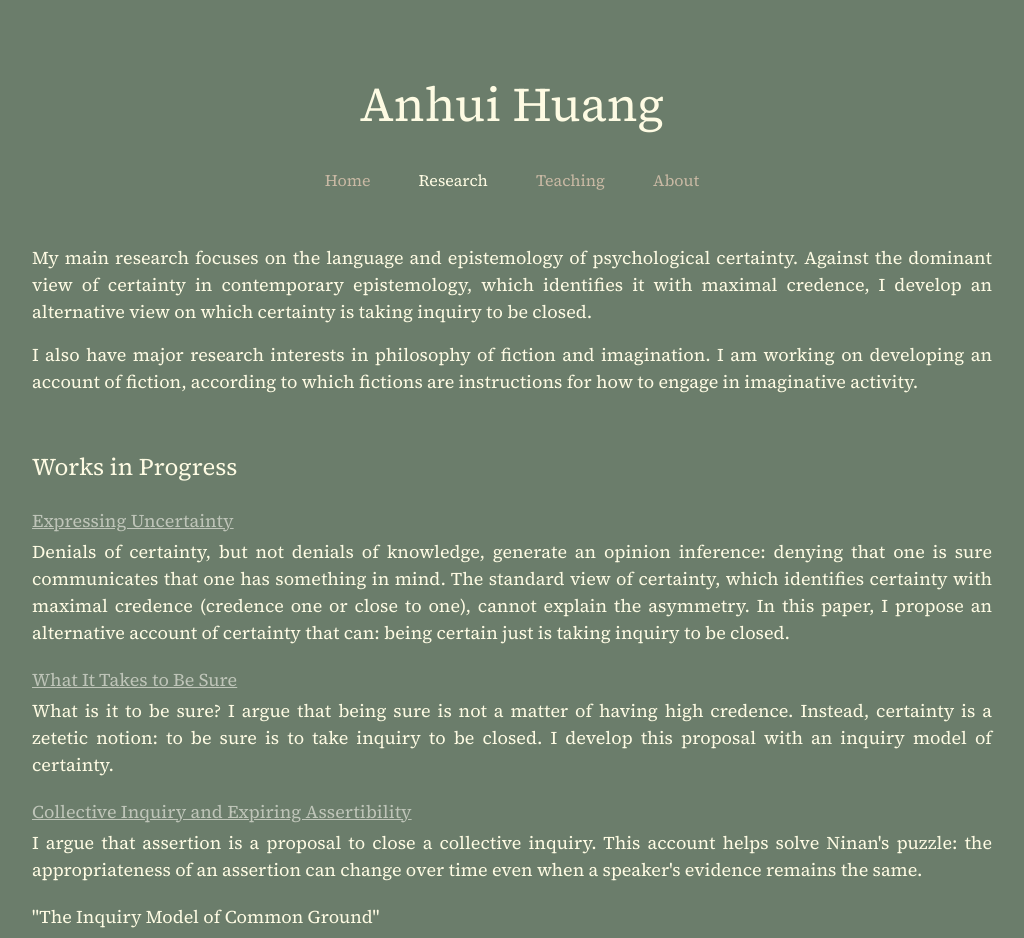
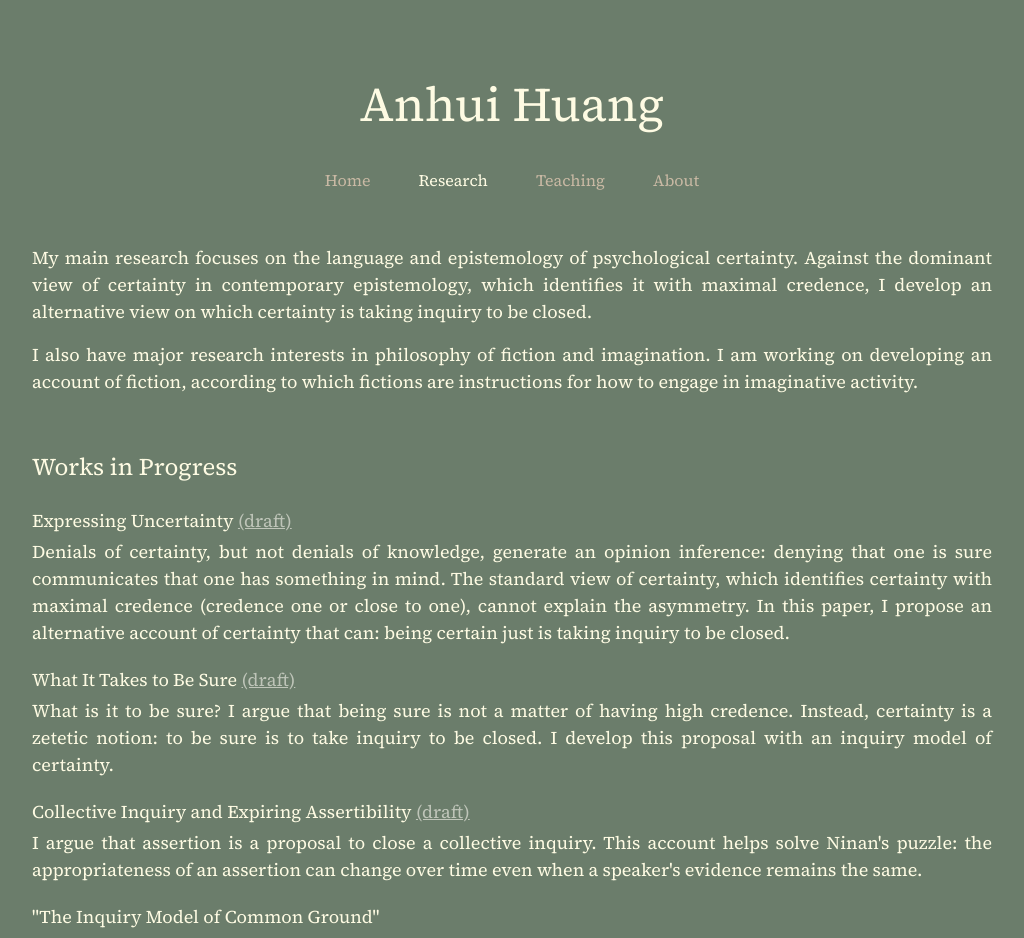
Before and after one commit to AnhuiHuang/personal-site, a Next.js app: page /research in a window 1280 px wide. Shown: the top 938 px of the page, without its empty margins (128-1152 px from the left). Built offline with nearby package versions, Linux system fonts and the light colour scheme.

Commit message:
Add clickable draft labels

```diff
--- a/app/research/page.tsx
+++ b/app/research/page.tsx
@@ -1,8 +1,6 @@
-
 export default function Research() {
   return (
     <main className="max-w-5xl mx-auto px-5 sm:px-8 pt-8 pb-8 text-[#FEFBE3] text-base sm:text-lg leading-normal text-justify">
-
       <p className="text-justify">
         My main research focuses on the language and epistemology of
         psychological certainty. Against the dominant view of certainty in
@@ -15,43 +13,65 @@
         I also have major research interests in philosophy of fiction and
         imagination. I am working on developing an account of fiction, according
         to which fictions are instructions for how to engage in imaginative activity.
-
       </p>
 
       <section className="mt-14">
-
         <h2 className="text-2xl mb-6 text-justify">Works in Progress</h2>
         <div className="space-y-5">
           <div className="text-justify">
-            <a href="public/expressing-uncertainty.pdf" target="_blank" rel="noopener noreferrer" className="underline text-[#BFC5B9]">
-  Expressing Uncertainty
+            Expressing Uncertainty{" "}
+            <a
+              href="/expressing-uncertainty.pdf"
+              target="_blank"
+              rel="noopener noreferrer"
+              className="underline text-[#BFC5B9]"
+            >
+              (draft)
             </a>
-  <span></span>
             <p className="mt-1 text-justify">
-              Denials of certainty, but not denials of knowledge, generate an opinion inference: denying that one is sure communicates that one has something in mind. The standard view of certainty, which identifies certainty with maximal credence (credence one or close to one), cannot explain the asymmetry. In this paper, I propose an alternative account of certainty that can: being certain just is taking inquiry to be closed.
+              Denials of certainty, but not denials of knowledge, generate an
+              opinion inference: denying that one is sure communicates that one
+              has something in mind. The standard view of certainty, which
+              identifies certainty with maximal credence (credence one or close
+              to one), cannot explain the asymmetry. In this paper, I propose an
+              alternative account of certainty that can: being certain just is
+              taking inquiry to be closed.
             </p>
           </div>
 
           <div className="text-justify">
-            <a href="public/what-it-takes-to-be-sure.pdf" target="_blank" rel="noopener noreferrer" className="underline text-[#BFC5B9]">
-  What It Takes to Be Sure
+            What It Takes to Be Sure{" "}
+            <a
+              href="/what-it-takes-to-be-sure.pdf"
+              target="_blank"
+              rel="noopener noreferrer"
+              className="underline text-[#BFC5B9]"
+            >
+              (draft)
             </a>
             <p className="mt-1 text-justify">
-              What is it to be sure? I argue that being sure is not a matter of having high credence. Instead, certainty is a zetetic notion: to be sure is to take inquiry to be closed. I develop this proposal with an inquiry model of certainty.
-
+              What is it to be sure? I argue that being sure is not a matter of
+              having high credence. Instead, certainty is a zetetic notion: to
+              be sure is to take inquiry to be closed. I develop this proposal
+              with an inquiry model of certainty.
             </p>
           </div>
 
           <div className="text-justify">
-
-            <a href="public/collective-inquiry-and-expiring-assertibility.pdf" target="_blank" rel="noopener noreferrer" className="underline text-[#BFC5B9]">
-  Collective Inquiry and Expiring Assertibility
+            Collective Inquiry and Expiring Assertibility{" "}
+            <a
+              href="/collective-inquiry-and-expiring-assertibility.pdf"
+              target="_blank"
+              rel="noopener noreferrer"
+              className="underline text-[#BFC5B9]"
+            >
+              (draft)
             </a>
-  <span></span>
             <p className="mt-1 text-justify">
               I argue that assertion is a proposal to close a collective
-              inquiry. This account helps solve Ninan's puzzle: the appropriateness of an assertion can change over
-              time even when a speaker's evidence remains the same.
+              inquiry. This account helps solve Ninan's puzzle: the
+              appropriateness of an assertion can change over time even when a
+              speaker's evidence remains the same.
             </p>
           </div>
 
@@ -67,7 +87,10 @@
           <div className="text-justify">
             "What Counts as Progress in Inquiry"
             <p className="mt-1 text-justify">
-              What does it mean to make progress in inquiry? I compare two pictures of progress in inquiry: the exploration picture and the goal-directed picture. I argue that the exploration picture is better.
+              What does it mean to make progress in inquiry? I compare two
+              pictures of progress in inquiry: the exploration picture and the
+              goal-directed picture. I argue that the exploration picture is
+              better.
             </p>
           </div>
 
@@ -82,27 +105,31 @@
           <div className="text-justify">
             "When Authors Are Bad Instructors"
             <p className="mt-1 text-justify">
-              “In killing the sheriff, Ed did the right thing, for he would have been arrested for the stolen gold.” It is jarring when a sentence like this appears in a novel. More importantly, many of us consider it false, even in the fiction. But why? I propose an explanation of imaginative resistance that focuses on the author's role as instructor in a collaborative imaginative activity.
+              “In killing the sheriff, Ed did the right thing, for he would have
+              been arrested for the stolen gold.” It is jarring when a sentence
+              like this appears in a novel. More importantly, many of us
+              consider it false, even in the fiction. But why? I propose an
+              explanation of imaginative resistance that focuses on the
+              author's role as instructor in a collaborative imaginative
+              activity.
             </p>
           </div>
 
           <div className="text-justify">
             "Inquiry through Fiction"
             <p className="mt-1 text-justify">
-              I explore the ways in which fiction can create deep knowledge by initiating and directing actual inquiries.
+              I explore the ways in which fiction can create deep knowledge by
+              initiating and directing actual inquiries.
             </p>
           </div>
         </div>
       </section>
 
       <section className="mt-14">
-
         <h2 className="text-2xl mb-6 text-justify">Publications</h2>
         <div className="text-justify">
-
           "Mere Subjectivism? Kant’s Transcendental Deduction and the Hegelian
           Criticism"
-
           <p className="mt-1 text-justify">
             With Justin Shaddock. <em>Proceedings of the 13th International Kant
             Congress</em>, pp. 651–658, 2021.
```
Lines whose indentation alone changed are shown as unchanged.
